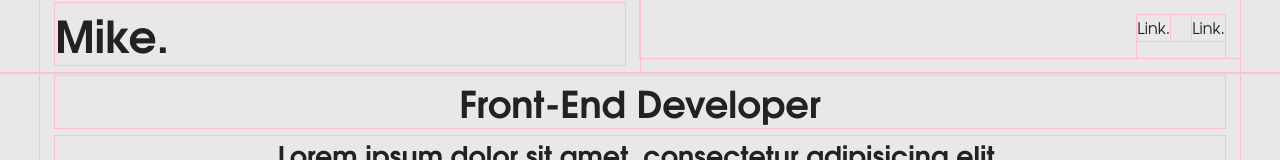
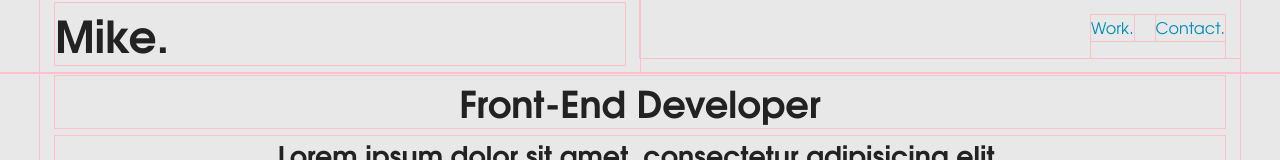
Before and after one commit to mikejoyceio/portfolio-template, a website: page index.html in a window 1280 px wide. Shown: the top 160 px of the page. Drawn offline with Linux system fonts and the light colour scheme.

Commit message:
Edited Nav element in header

```diff
--- a/index.html
+++ b/index.html
@@ -48,8 +48,8 @@
         <div class="small-6 medium-6 large-6 columns">
           <nav>
             <ul class="inline-list">
-              <li>Link.</li>
-              <li>Link.</li>
+              <li><a id="work">Work.</a></li>
+              <li><a id="contact">Contact.</a></li>
             </ul>
           </nav>
         </div>
```
